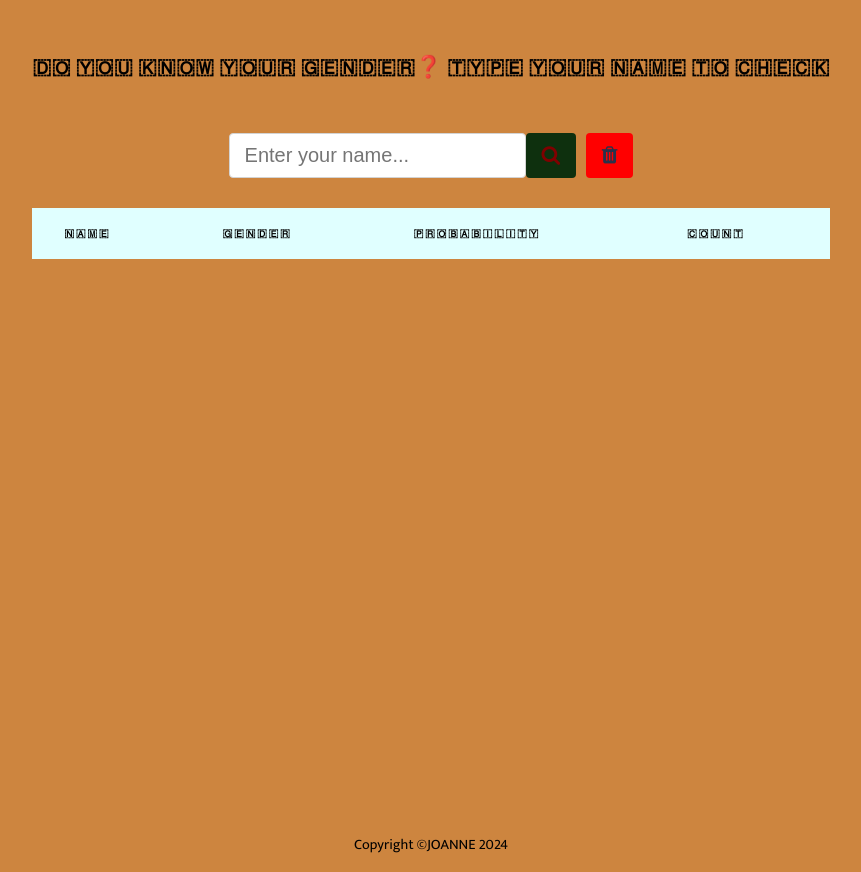
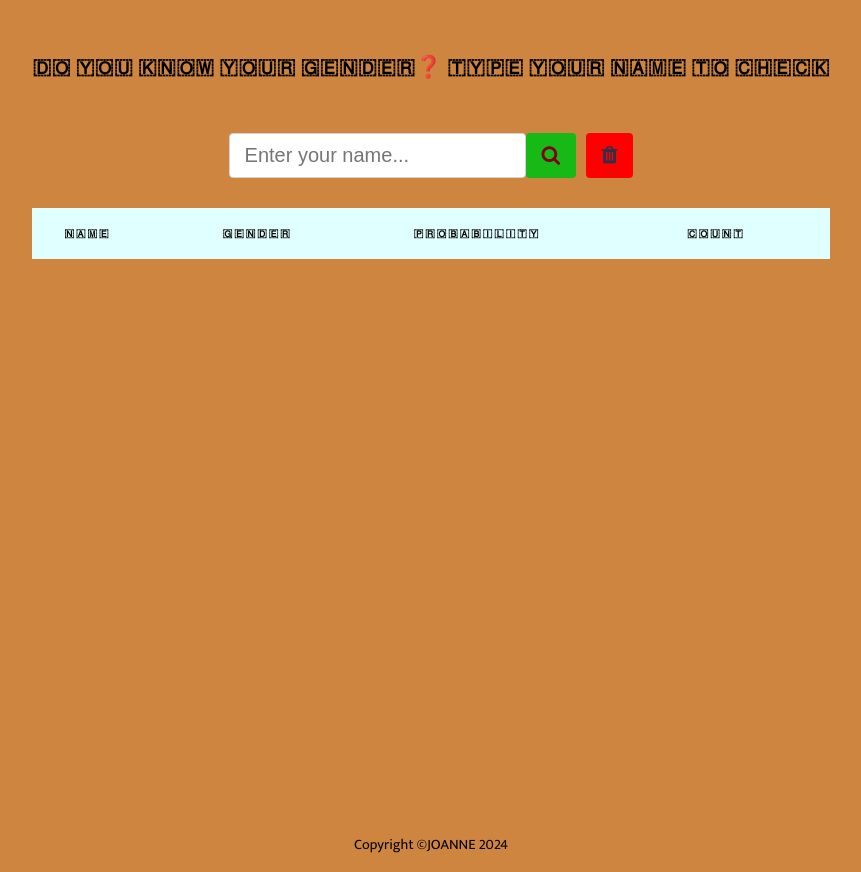
Before and after one commit to lowkey-joanne/Gender-Predictor-App, a website: page index.html in a window 1280 px wide. Shown: the whole page, without its empty margins (209-1070 px from the left). Drawn offline with Linux system fonts and the light colour scheme.

Commit message:
complete

```diff
--- a/style.css
+++ b/style.css
@@ -35,7 +35,7 @@
   /* Search button styling */
   #btnSearch {
     cursor: pointer;
-    background-color: rgb(14, 48, 14);
+    background-color: rgb(22, 185, 22);
     border: 1px solid transparent;
   }
 
```
